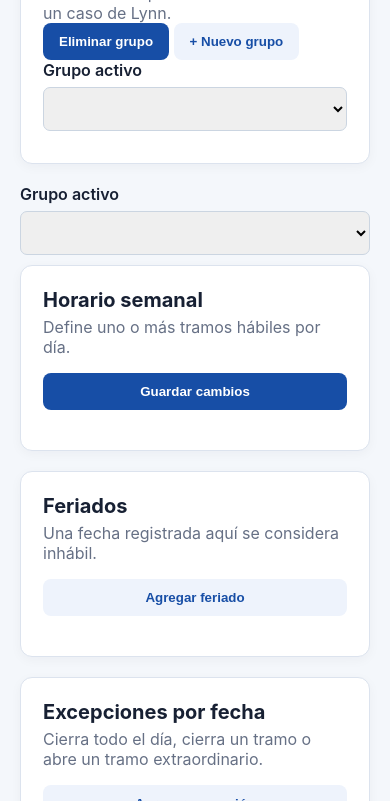
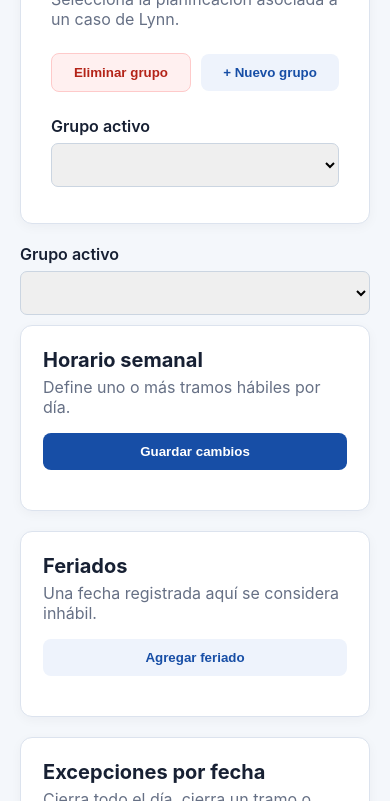
Before and after one commit to Nickoo-0/app-planificacion-v2, a website: page horario-chile-vercel/public/index.html in a window 390 px wide. Shown: the part 299-1100 px from the top of the page. Drawn offline with Linux system fonts and the light colour scheme; no server answers.

Commit message:
Add styles for group card and header components

```diff
--- a/horario-chile-vercel/public/styles.css
+++ b/horario-chile-vercel/public/styles.css
@@ -440,3 +440,68 @@ pre{
     align-self:flex-start
   }
 }
+.group-card{
+  padding:26px 30px
+}
+
+.group-header{
+  display:flex;
+  align-items:flex-start;
+  justify-content:space-between;
+  gap:24px;
+  margin-bottom:24px
+}
+
+.group-header h2{
+  font-size:22px
+}
+
+.group-header p{
+  margin-top:5px
+}
+
+.group-actions{
+  display:flex;
+  align-items:center;
+  gap:10px;
+  flex-shrink:0
+}
+
+.delete-group{
+  background:#fff0f0;
+  color:#b42318;
+  border:1px solid #fecaca
+}
+
+.group-selector-container{
+  max-width:720px
+}
+
+.group-selector-container #groupSelector{
+  width:100%;
+  max-width:none
+}
+
+.group-info{
+  margin-top:10px;
+  font-size:14px;
+  color:#667085
+}
+
+@media(max-width:700px){
+  .group-header{
+    flex-direction:column
+  }
+
+  .group-actions{
+    width:100%
+  }
+
+  .group-actions button{
+    flex:1
+  }
+
+  .group-selector-container{
+    max-width:none
+  }
+}
```
